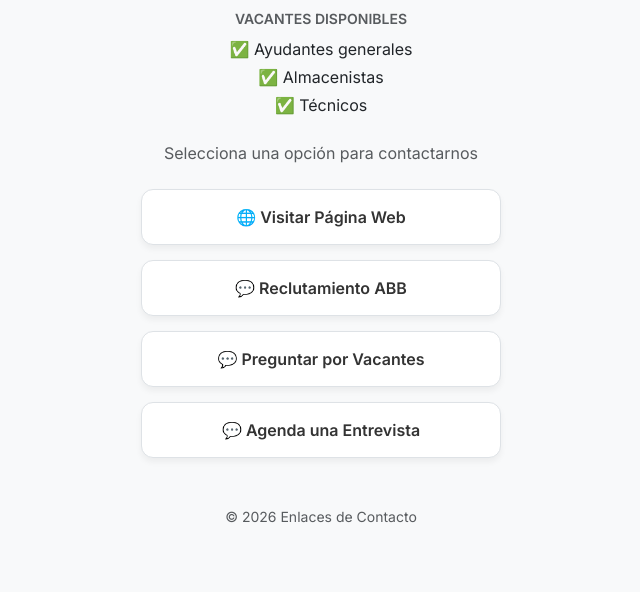
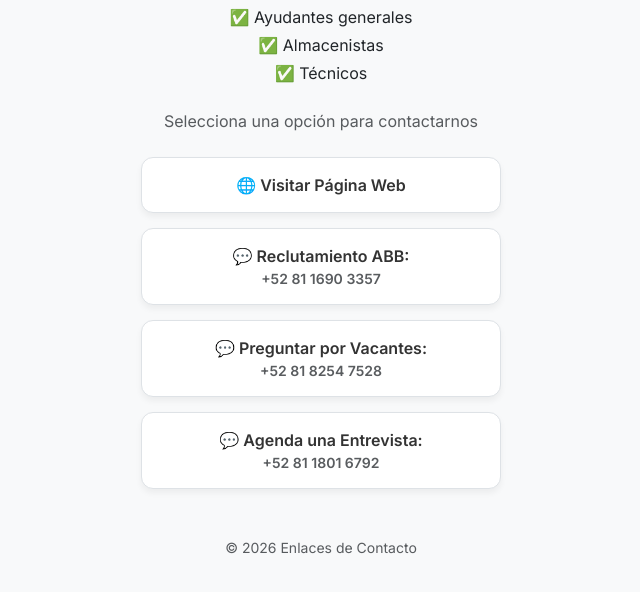
Before and after one commit to CocoMarck/abb-links, a plain HTML site: page index.html in a window 1280 px wide. Shown: the part 172-764 px from the top of the page, without its empty margins (319-959 px from the left). Drawn offline with nearby package versions, Linux system fonts and the light colour scheme.

Commit message:
number info

```diff
--- a/index.html
+++ b/index.html
@@ -70,16 +70,19 @@
         🌐 Visitar Página Web
     </a>
 
-    <a href="https://wa.me/528116903357" target="_blank" class="btn-custom">
-        💬 Reclutamiento ABB
+    <a href="https://wa.me/528116903357" target="_blank" class="btn-custom d-flex flex-column">
+        <span class="fw-bold">💬 Reclutamiento ABB: </span>
+        <span class="small text-muted">+52 81 1690 3357</span>
     </a>
 
-    <a href="https://wa.me/528182547528" target="_blank" class="btn-custom">
-        💬 Preguntar por Vacantes
+    <a href="https://wa.me/528182547528" target="_blank" class="btn-custom d-flex flex-column">
+        <span class="fw-bold">💬 Preguntar por Vacantes: </span>
+        <span class="small text-muted">+52 81 8254 7528</span>
     </a>
 
-    <a href="https://wa.me/528118016792" target="_blank" class="btn-custom">
-        💬 Agenda una Entrevista
+    <a href="https://wa.me/528118016792" target="_blank" class="btn-custom d-flex flex-column">
+        <span class="fw-bold">💬 Agenda una Entrevista: </span>
+        <span class="small text-muted">+52 81 1801 6792</span>
     </a>
 
     <footer class="mt-5 text-muted small">
```
